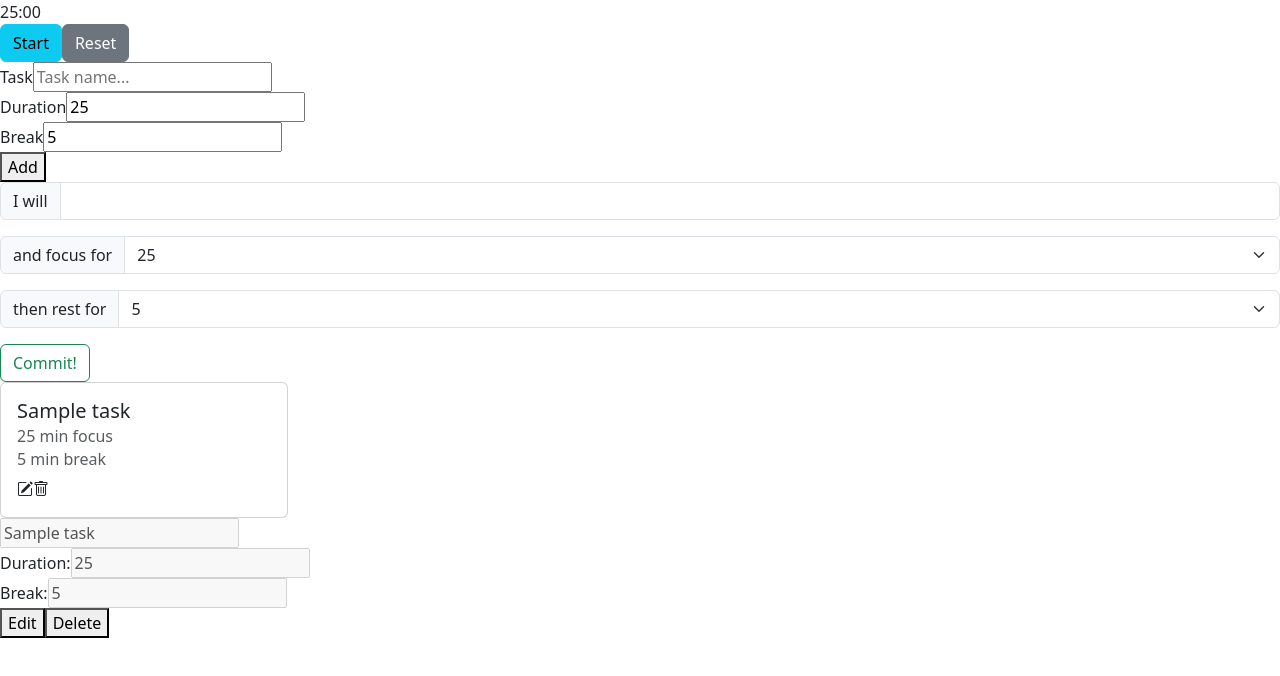
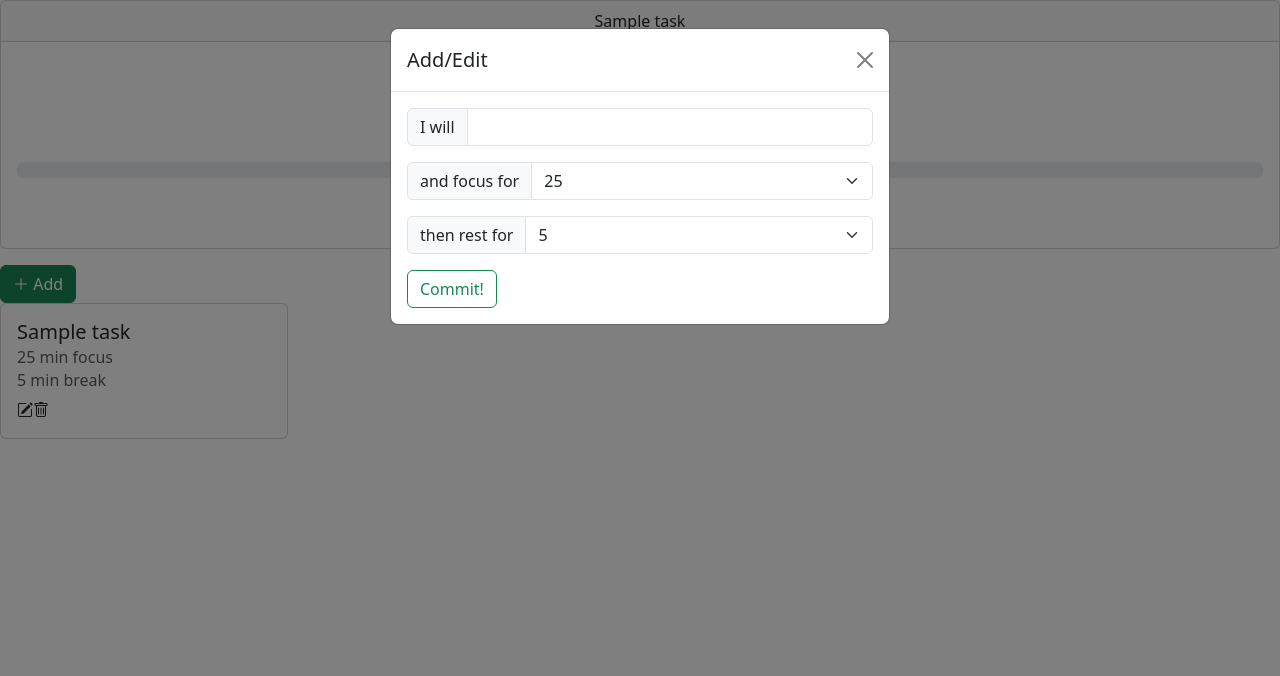
Before and after one commit to jayson-nacional/pomoticker, a React (Vite) app in the folder ui/: page / in a window 1280 px wide. Both pictures are taken after a click on the button "Add". Shown: the top 676 px of the page. Built offline with nearby package versions, Linux system fonts and the light colour scheme.

Commit message:
new style interactivity + progress bar

```diff
--- a/ui/src/Timer.jsx
+++ b/ui/src/Timer.jsx
@@ -43,30 +43,60 @@ export default function Timer({ currentTask }) {
 		const minutes = (timeInSeconds - seconds) / 60;
 
 		const formattedMinutes = minutes ? minutes : '00';
-		const formattedSeconds = seconds ? seconds : '00';
+		let formattedSeconds = '00';
+		if (seconds) {
+			if (seconds < 10) {
+				formattedSeconds = '0' + seconds;
+			} else {
+				formattedSeconds = seconds;
+			}
+		}
 
 		return formattedMinutes + ':' + formattedSeconds;
 	}
 
+	function calculateProgress() {
+		const percentage = (timeInSeconds / (currentTask.duration * 60)) * 100;
+
+		return (100 - percentage) + "%";
+	}
+
 	return (
 		<>
-			<div className="timer">
-				<div>
+			<div className="card text-center mb-3">
+				<div className="card-header">
+					{currentTask.name}
+				</div>
+				<div className="card-body">
+					<h1 className="card-title display-1">
 						{renderTimeDisplay()}
+					</h1>
+					<div
+						className="progress mb-3"
+						role="progressbar"
+						aria-label="Basic example"
+						aria-valuenow="25"
+						aria-valuemin="0"
+						aria-valuemax="100"
+					>
+						<div
+							className="progress-bar bg-success"
+							style={{ "width": calculateProgress() }}></div>
 					</div>
 					<div>
 						<button
 							type="button"
-						className="btn btn-info"
+							className="btn btn-outline-success"
 							onClick={handleStartPause}>
-						{isRunning ? 'Pause' : 'Start'}
+							{isRunning ? <i className="bi bi-pause-circle"></i> : <i className="bi bi-play-fill"></i>}
 						</button>
 						<button
 							type="button"
-						className="btn btn-secondary"
+							className="btn btn-outline-secondary"
 							onClick={handleReset}>
-						Reset
+							<i className="bi bi-arrow-counterclockwise"></i>
 						</button>
+					</div>
 				</div>
 			</div>
 		</>
--- a/ui/src/TodoInput.jsx
+++ b/ui/src/TodoInput.jsx
@@ -1,4 +1,8 @@
 import { useState } from "react";
+import * as bootstrap from "bootstrap"
+
+const focusDurations = [5, 10, 15, 20, 25, 30, 35, 40, 45, 50];
+const breakDurations = [5, 10, 15, 20];
 
 export default function TodoInput({ onAdd }) {
 	const [todoName, setTodoName] = useState('');
@@ -32,35 +36,92 @@ export default function TodoInput({ onAdd }) {
 		setBreakDuration(value);
 	}
 
+	function handleModalButton() {
+		const modal = document.getElementById('taskFormModal');
+		const bootstrapModal = new bootstrap.Modal(modal);
+		bootstrapModal.show();
+	}
+
 	return (
 		<>
-			<div className="todo-input">
 			<div>
-					<label>Task</label>
+				<button
+					onClick={handleModalButton}
+					type="button"
+					className="btn btn-success">
+					<i className="bi bi-plus-lg"> </i>
+					Add
+				</button>
+			</div>
+			<div className="modal" tabIndex="-1" id="taskFormModal">
+				<div className="modal-dialog">
+					<div className="modal-content">
+						<div className="modal-header">
+							<h5 className="modal-title">Add/Edit</h5>
+							<button type="button" className="btn-close" data-bs-dismiss="modal" aria-label="Close"></button>
+						</div>
+						<div className="modal-body">
+							<div className="input-group mb-3">
+								<span className="input-group-text" id="task">I will</span>
 								<input
-						type="text"
-						placeholder="Task name..."
 									value={todoName}
 									onChange={(e) => handleTodoNameChange(e.target.value)}
-					/>
+									type="text"
+									className="form-control"
+									aria-label="todo"
+									aria-describedby="basic-addon1" />
+							</div>
+							<div className="input-group mb-3">
+								<label className="input-group-text" htmlFor="focus">and focus for</label>
+								<select
+									value={taskDuration}
+									onChange={(e) => handleTaskDurationChange(e.target.value)}
+									className="form-select"
+									id="focus">
+									{
+										focusDurations.map(value => {
+											return (
+												<option
+													key={value}
+													value={value}>
+													{value}
+												</option>
+											);
+										})
+									}
+								</select>
+							</div>
+							<div className="input-group mb-3">
+								<label className="input-group-text" htmlFor="break">then rest for</label>
+								<select
+									value={breakDuration}
+									onChange={(e) => handleBreakDurationChange(e.target.value)}
+									className="form-select"
+									id="break">
+									{
+										breakDurations.map(value => {
+											return (
+												<option
+													key={value}
+													value={value}>
+													{value}
+												</option>
+											);
+										})
+									}
+								</select>
 							</div>
 							<div>
-					<label>Duration</label>
-					<input
-						type="number"
-						value={taskDuration}
-						onChange={(e) => handleTaskDurationChange(e.target.value)}
-					/>
+								<button
+									onClick={handleAdd}
+									type="button"
+									className="btn btn-outline-success">
+									Commit!
+								</button>
 							</div>
-				<div>
-					<label>Break</label>
-					<input
-						type="number"
-						value={breakDuration}
-						onChange={(e) => handleBreakDurationChange(e.target.value)}
-					/>
 						</div>
-				<button onClick={handleAdd}>Add</button>
+					</div>
+				</div>
 			</div>
 		</>
 	);
--- a/ui/src/TodoItem.jsx
+++ b/ui/src/TodoItem.jsx
@@ -1,7 +1,4 @@
 import { useState } from "react";
-
-const focusDurations = [5, 10, 15, 20, 25, 30, 35, 40, 45, 50];
-const breakDurations = [5, 10, 15, 20];
 
 export default function TodoItem({
 	id,
@@ -43,45 +40,6 @@ export default function TodoItem({
 
 	return (
 		<>
-			<div className="input-group mb-3">
-				<span className="input-group-text" id="task">I will</span>
-				<input type="text" className="form-control" aria-label="Username" aria-describedby="basic-addon1" />
-			</div>
-			<div className="input-group mb-3">
-				<label className="input-group-text" htmlFor="focus">and focus for</label>
-				<select className="form-select" id="focus" defaultValue={25}>
-					{
-						focusDurations.map(value => {
-							return (
-								<option
-									key={value}
-									value={value}>
-									{value}
-								</option>
-							);
-						})
-					}
-				</select>
-			</div>
-			<div className="input-group mb-3">
-				<label className="input-group-text" htmlFor="break">then rest for</label>
-				<select className="form-select" id="break" defaultValue={5}>
-					{
-						breakDurations.map(value => {
-							return (
-								<option
-									key={value}
-									value={value}>
-									{value}
-								</option>
-							);
-						})
-					}
-				</select>
-			</div>
-			<div>
-				<button type="button" className="btn btn-outline-success">Commit!</button>
-			</div>
 			<div className="card" style={{ "width": "18rem" }} >
 				<div className="card-body">
 					<h5 className="card-title">{taskName}</h5>
@@ -91,34 +49,6 @@ export default function TodoItem({
 					<i className="bi bi-trash"></i>
 				</div>
 			</div >
-			<div className="todo-item">
-				<div>
-					<input value={taskName}
-						disabled={!isEditable}
-						onChange={(e) => handleTodoChange(e.target.value)}
-					/>
-				</div>
-				<div>
-					<label>Duration: </label>
-					<input value={taskDuration}
-						type="number"
-						disabled={!isEditable}
-						onChange={(e) => handleTaskDurationChange(e.target.value)}
-					/>
-				</div>
-				<div>
-					<label>Break: </label>
-					<input value={taskBreakDuration}
-						type="number"
-						disabled={!isEditable}
-						onChange={(e) => handleTaskBreakDurationChange(e.target.value)}
-					/>
-				</div>
-				<div>
-					<button onClick={handleEditSave}>{isEditable ? 'Save' : 'Edit'}</button>
-					<button onClick={() => onDelete(id)}>Delete</button>
-				</div>
-			</div>
 		</>
 	);
 }
```
Lines whose indentation alone changed are shown as unchanged.
